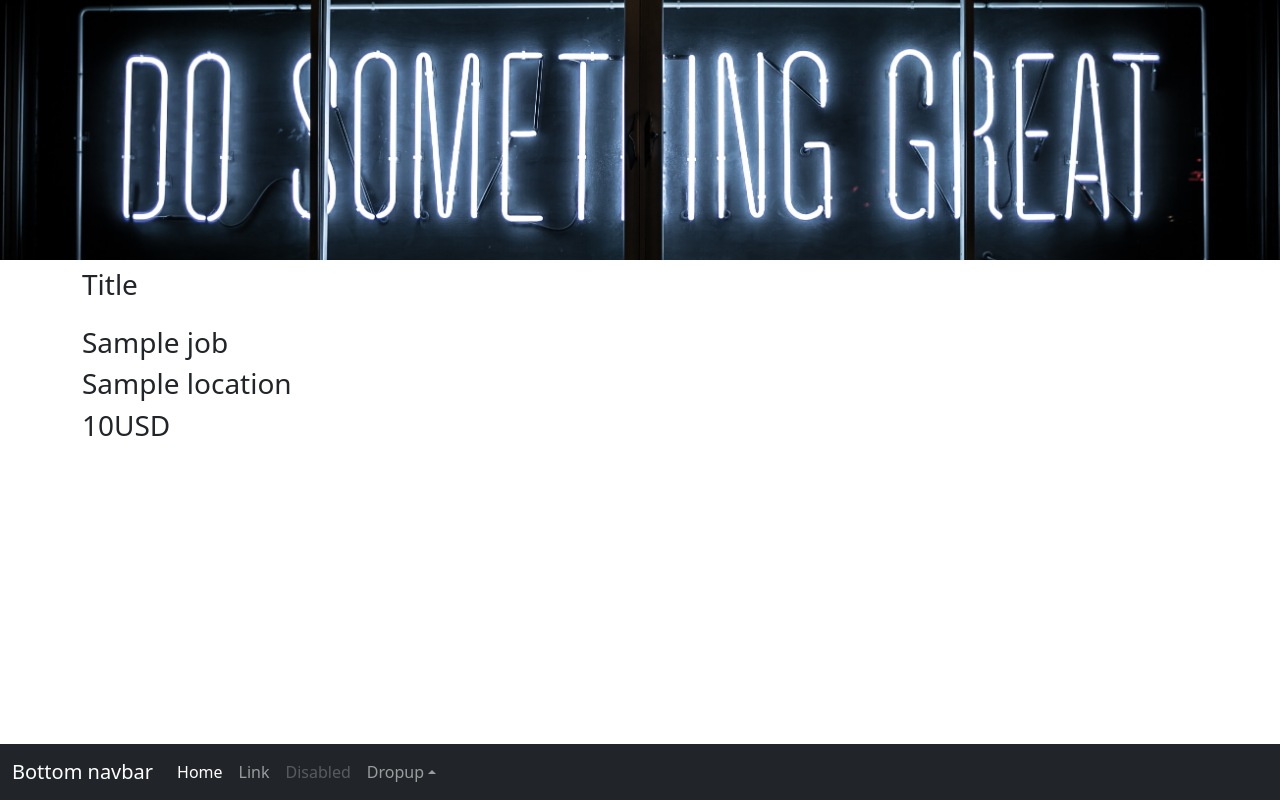
After one commit to dee098/printdb, a Flask app: template templates/jobpage.html in a window 1280 px wide. The commit adds this page. Run offline with Flask 3, Linux system fonts and the light colour scheme; the template is opened without the code that fills it: most values are stand-ins (such as "Sample title", 1, 10 or a date in 2020); some libraries are stand-ins or nearby versions.

Commit message:
job page

```diff
--- a/app.py
+++ b/app.py
@@ -1,5 +1,5 @@
 from flask import Flask, render_template, jsonify
-from dbmanager import load_jobs_from_db, load_jobs_from_db_json
+from dbmanager import load_jobs_from_db, load_jobs_from_db_json, load_job_from_db
 import json
 
 app = Flask(__name__)
@@ -12,7 +12,16 @@ def hello_world():
 @app.route("/api/jobs")
 def list_jobs():
   jobs_list = load_jobs_from_db_json()
-  return jsonify(json.dumps(jobs_list))
+  return jsonify(jobs_list)
+
+@app.route("/job/<id>")
+def show_jobs(id):
+  job = load_job_from_db(id)
+  # return jsonify(job)
+  if not job:
+    return jsonify({"error": "Job not found"}), 404
+  return render_template('jobpage.html', job=job)
+
 
 if __name__ == "__main__":
   print("i am here")
--- /dev/null
+++ b/templates/banner.html
@@ -0,0 +1,8 @@
+<style>
+  #banner {
+    height: 260px;
+    width: 100%;
+    object-fit:cover;
+  }
+</style>
+<img cass="img-fluid" id=banner src="https://printdb--demon33.repl.co/static/banner.jpg" >
--- /dev/null
+++ b/templates/bootstrap.html
@@ -0,0 +1,4 @@
+<meta charset="utf-8">
+<meta name="viewport" content="width=device-width, initial-scale=1">
+<title>Bootstrap demo</title>
+<link href="https://cdn.jsdelivr.net/npm/bootstrap@5.3.2/dist/css/bootstrap.min.css" rel="stylesheet" integrity="sha384-T3c6CoIi6uLrA9TneNEoa7RxnatzjcDSCmG1MXxSR1GAsXEV/Dwwykc2MPK8M2HN" crossorigin="anonymous">
--- a/templates/jobitem.html
+++ b/templates/jobitem.html
@@ -14,8 +14,8 @@
   {% endif %}
   </div>
 
-  <div class="col-3">
-  <button type="button" class="btn btn-outline-primary">Apply</button>
+  <div class="col-3 paddung-right:16px">
+  <a href="/job/{{job['id']}}"type="button" class="btn btn-outline-primary">Apply</a>
   </div>
 
 </div>
--- /dev/null
+++ b/templates/jobpage.html
@@ -0,0 +1,20 @@
+<!DOCTYPE html>
+<html>
+
+
+    <head>
+      <title>Shake Your Body, Baby</title>
+      {% include 'bootstrap.html' %}
+    </head>
+  <body>
+    {% include 'banner.html' %}
+    <div class="container">
+      <h3 class="text-left mt-2 mb-4"> Title</h3>
+      <h3 class="text-left mt-2 mb-2">{{job.title}}</h3>
+      <h3 class="text-left mt-2 mb-2">{{job.location}}</h3>
+      <h3 class="text-left mt-2 mb-2">{{job.salary}}{{job.currency}}</h3>
+
+    </div>
+    {% include 'nav.html' %}
+  </body>
+</html>
--- a/templates/nav.html
+++ b/templates/nav.html
@@ -7,7 +7,7 @@
     <div class="collapse navbar-collapse" id="navbarCollapse">
       <ul class="navbar-nav">
         <li class="nav-item">
-          <a class="nav-link active" aria-current="page" href="#">Home</a>
+          <a class="nav-link active" aria-current="page" href="\">Home</a>
         </li>
         <li class="nav-item">
           <a class="nav-link" target="_blank" href="#">Link</a>
```
Also changed, not shown: dbmanager.py (+12 -1 lines), templates/home.html (+2 -14 lines).
